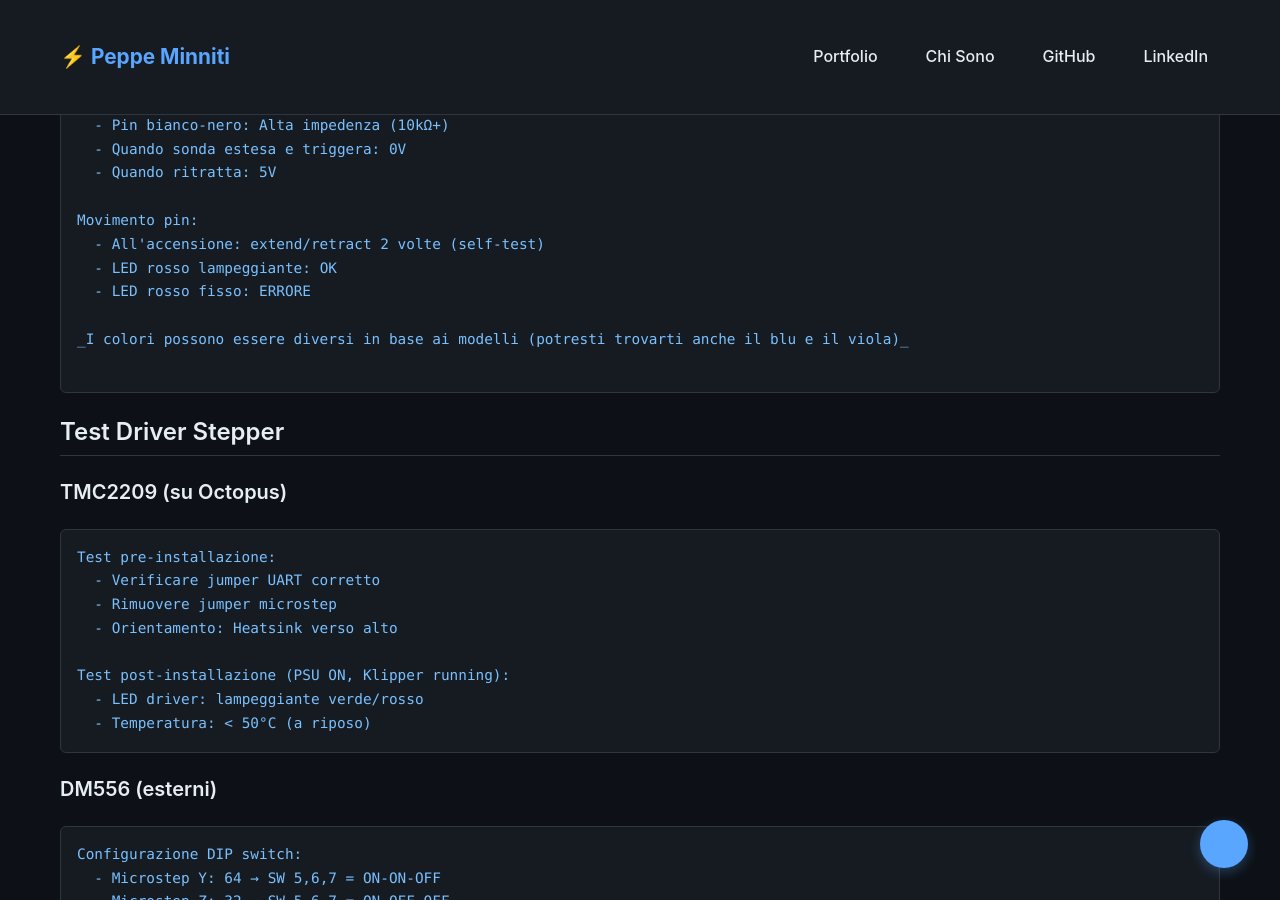
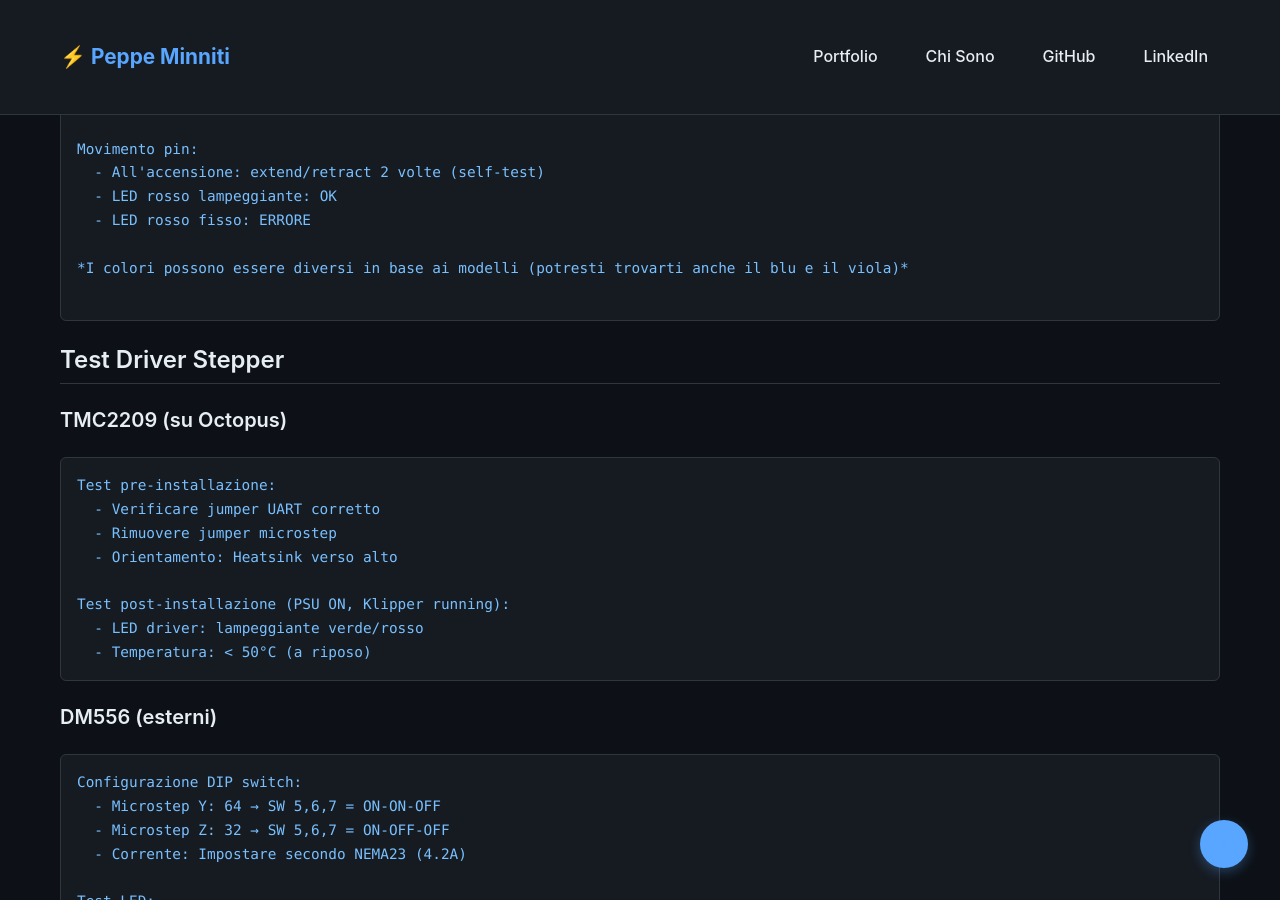
Before and after one commit to PeppeMinniti/Blog, a Jekyll site: the page built from stampante-3d/fasi-realizzazione/3-cablaggio-elettronico/test-continuita.md, in a window 1280 px wide and 900 px high, scrolled down 3311 px. Built offline with Jekyll 4.4.1, drawn with Linux system fonts in a browser that asks for light colours; some of the changed text lies outside the part shown.

Commit message:
fix formattazione

````diff
--- a/stampante-3d/fasi-realizzazione/3-cablaggio-elettronico/test-continuita.md
+++ b/stampante-3d/fasi-realizzazione/3-cablaggio-elettronico/test-continuita.md
@@ -141,7 +138,7 @@
   - LED rosso lampeggiante: OK
   - LED rosso fisso: ERRORE
 
-_I colori possono essere diversi in base ai modelli (potresti trovarti anche il blu e il viola)_
+*I colori possono essere diversi in base ai modelli (potresti trovarti anche il blu e il viola)*
 
 ```
 
````
Also changed, not shown: other parts of stampante-3d/fasi-realizzazione/3-cablaggio-elettronico/test-continuita.md (+0 -3 lines).
